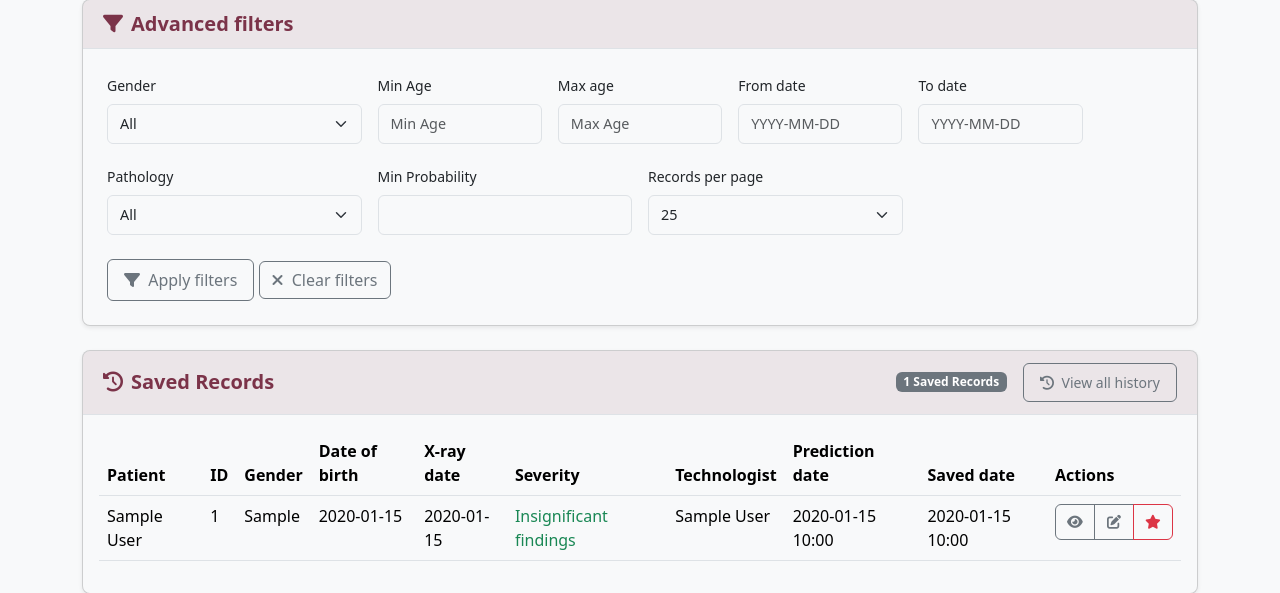
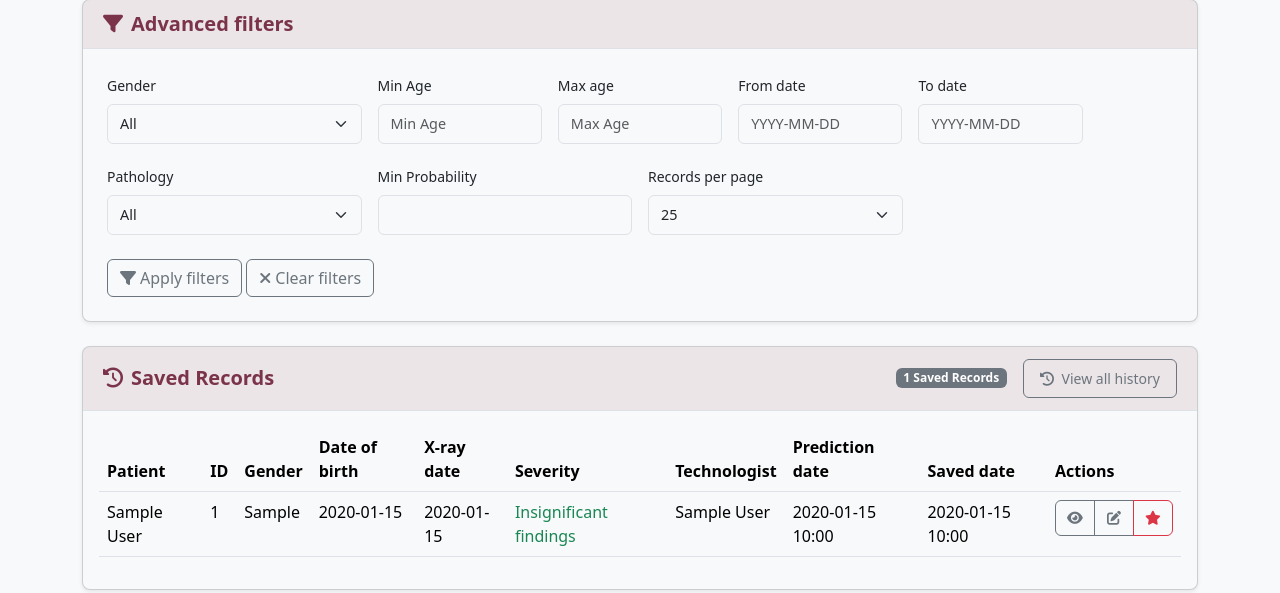
Before and after one commit to PauleNajus/MCADS, a Django app: page /saved-records/ in a window 1280 px wide. Shown: the part 143-736 px from the top of the page. Run offline with Django 5.2, Linux system fonts and the light colour scheme; a user stored in the database is signed in; tables that the repository leaves empty hold one stand-in row (values such as "Sample post"); some libraries are stand-ins or nearby versions.

Commit message:
UI fixes.

```diff
--- a/mcads_project/settings.py
+++ b/mcads_project/settings.py
@@ -18,9 +18,9 @@ import environ
 # Initialize environ
 env = environ.Env(
     # Set default values
-    DEBUG=(bool, False),
+    DEBUG=(bool, True),  # Default to True for development
     SECRET_KEY=(str, ''.join([get_random_secret_key(), get_random_secret_key()[:20]])),  # Generate longer key
-    ALLOWED_HOSTS=(list, []),
+    ALLOWED_HOSTS=(list, ['localhost', '127.0.0.1']),  # Default development hosts
 )
 
 # Read .env file if it exists
--- a/xrayapp/static/xrayapp/css/style.css
+++ b/xrayapp/static/xrayapp/css/style.css
@@ -954,6 +954,20 @@ footer {
 [data-bs-theme="dark"] .btn-info-pathology:hover { color: #66b3ff; background-color: rgba(102, 179, 255, 0.1); }
 
 /* ==========================================
+   FILTER ACTION BUTTONS - EQUAL HEIGHT
+   ========================================== */
+/* Ensure equal height for filter action buttons on all screen sizes */
+.advanced-filters .filter-actions .btn {
+  height: auto;
+  min-height: 38px;
+  display: inline-flex;
+  align-items: center;
+  justify-content: center;
+  padding: 0.375rem 0.75rem;
+  line-height: 1.5;
+}
+
+/* ==========================================
    RESPONSIVE DESIGN - MOBILE OPTIMIZATIONS
    ========================================== */
 @media (max-width: 768px) {
```
